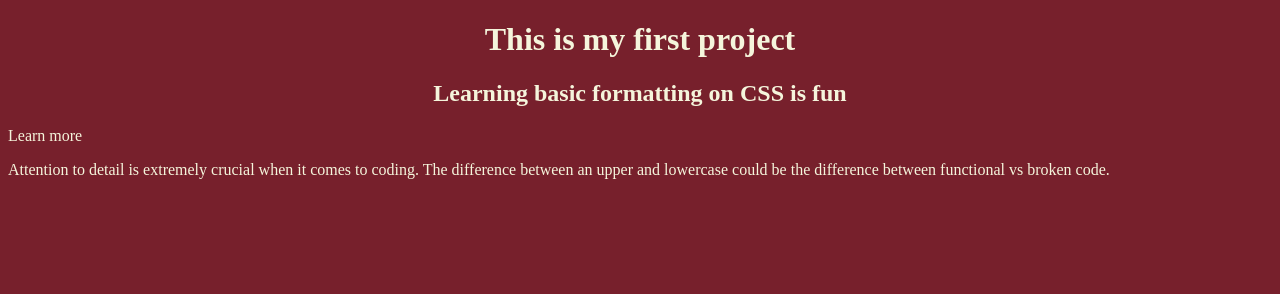
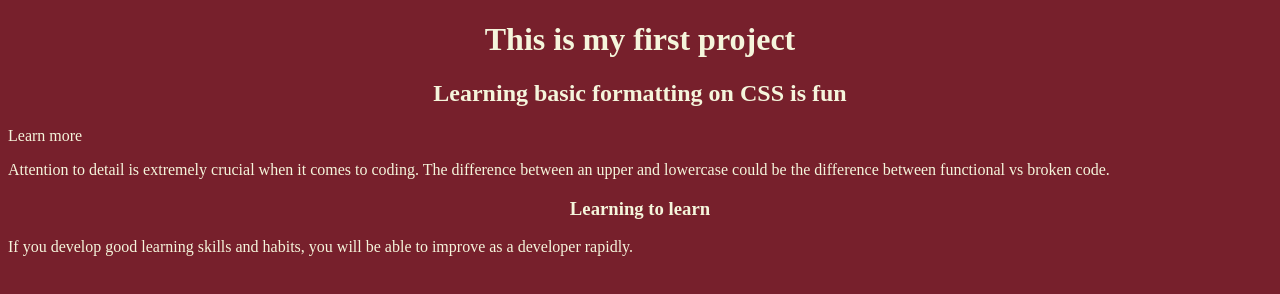
Before and after one commit to boynamedjack47/Project1, a plain HTML site: page index.html in a window 1280 px wide. Drawn offline with Linux system fonts and the light colour scheme.

Commit message:
HTML changes

```diff
--- a/index.html
+++ b/index.html
@@ -7,6 +7,8 @@
 <h2> Learning basic formatting on CSS is fun</h2>
 <a href="about.html">Learn more</a>
 <p>Attention to detail is extremely crucial when it comes to coding. The difference between an upper and lowercase could be the difference between functional vs broken code.</p>
+<h3>Learning to learn</h3>
+<P>If you develop good learning skills and habits, you will be able to improve as a developer rapidly.</P>
 </body>
 
 
--- a/style.css
+++ b/style.css
@@ -16,4 +16,11 @@ color: beige;}
 body {
     background-color: rgb(119, 32, 44);
     color: beige;
+
 }
+
+h3 { color: beige;
+    text-align: center;
+    text-decoration: none;
+
+}
```
